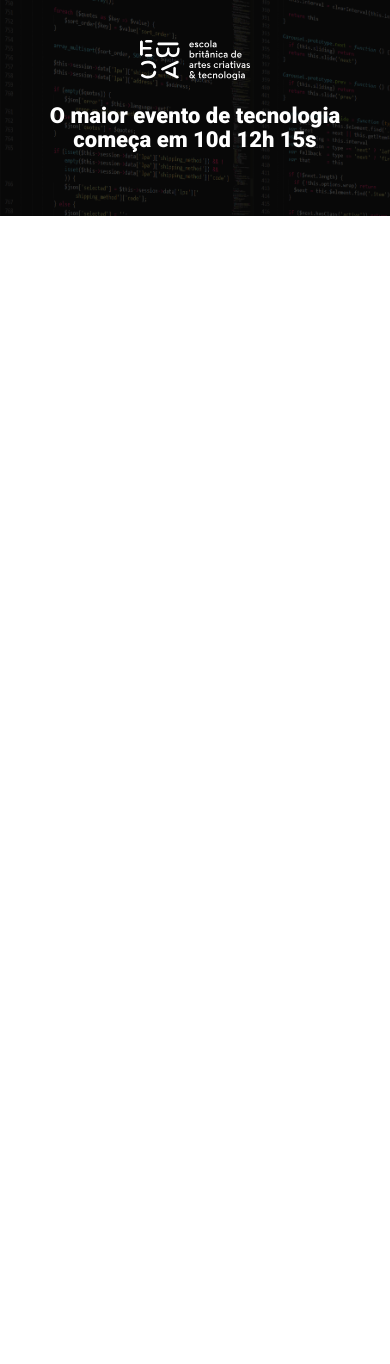
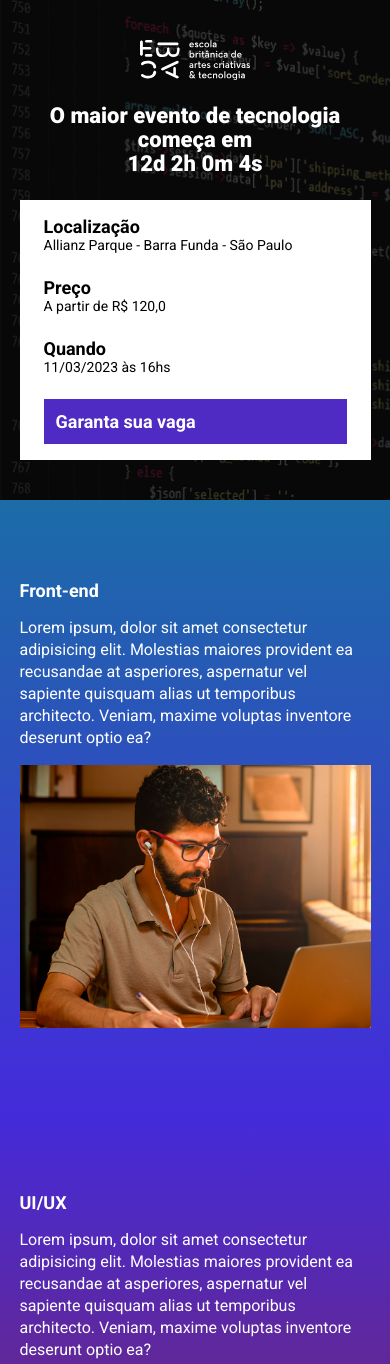
Before and after one commit to oliveira-victor/ebac_tech_talks, a website built with Parcel: page src/index.html in a window 390 px wide. Shown: the top 1364 px of the page. Before the commit the page ends 844 px from the top, so only its background shows below. Built offline with nearby package versions, Linux system fonts and the light colour scheme.

Commit message:
criando a contagem regressiva

```diff
--- a/package.json
+++ b/package.json
@@ -2,9 +2,9 @@
   "name": "ebac_talks",
   "version": "1.0.0",
   "description": "",
-  "main": "index.js",
   "scripts": {
     "dev": "parcel src/index.html src/styles/main.scss src/scripts/main.js",
+    "build": "parcel build src/index.html",
     "test": "echo \"Error: no test specified\" && exit 1"
   },
   "keywords": [],
--- a/src/index.html
+++ b/src/index.html
@@ -10,17 +10,82 @@
     <link rel="preconnect" href="https://fonts.gstatic.com" crossorigin>
     <link href="https://fonts.googleapis.com/css2?family=Roboto:wght@400;700;900&display=swap" rel="stylesheet">
     <link rel="stylesheet" href="styles/main.scss">
+    <link rel="stylesheet" href="https://unpkg.com/aos@next/dist/aos.css" />
 </head>
 <body>
     <header class="hero">
         <div class="container">
             <img class="hero__logo" src="./images/ebac_logo.svg" alt="Ebac">
             <p class="hero__text">
-                O maior evento de tecnologia começa em 10d 12h 15s
+                O maior evento de tecnologia começa em<br> <span id="contador"></span>
             </p>
+            <div class="infos-bar">
+                <ul class="infos-bar__infos">
+                    <li class="infos-bar__infos__item">
+                        <b>Localização</b>
+                        Allianz Parque - Barra Funda - São Paulo
+                    </li>
+                    <li class="infos-bar__infos__item">
+                        <b>Preço</b>
+                        A partir de R$ 120,0
+                    </li>
+                    <li class="infos-bar__infos__item">
+                        <b>Quando</b>
+                        11/03/2023 às 16hs
+                    </li>
+                </ul>
+                <a href="#" class="button button--primary">
+                    Garanta sua vaga
+                </a>
+            </div>
         </div>
     </header>
+    <section class="event event--frontend">
+        <div class="container" data-aos="fade-right">
+            <div class="event__details">
+                <h2 class="event__details__title">Front-end</h2>
+                <p class="event__details__description">
+                    Lorem ipsum, dolor sit amet consectetur adipisicing elit. Molestias maiores provident ea recusandae at asperiores, aspernatur vel sapiente quisquam alias ut temporibus architecto. Veniam, maxime voluptas inventore deserunt optio ea?
+                </p>
+            </div>
+            <img class="event__image" src="./images/frontend.png" alt="Front-end">
+        </div>
+    </section>
+    <section class="event event--ui-ux event--image-left">
+        <div class="container" data-aos="fade-left">
+            <div class="event__details">
+                <h2 class="event__details__title">UI/UX</h2>
+                <p class="event__details__description">
+                    Lorem ipsum, dolor sit amet consectetur adipisicing elit. Molestias maiores provident ea recusandae at asperiores, aspernatur vel sapiente quisquam alias ut temporibus architecto. Veniam, maxime voluptas inventore deserunt optio ea?
+                </p>
+            </div>
+            <img class="event__image" src="./images/frontend.png" alt="Front-end">
+        </div>
+    </section>
+    <section class="event event--data-science">
+        <div class="container" data-aos="fade-right">
+            <div class="event__details">
+                <h2 class="event__details__title">Data science</h2>
+                <p class="event__details__description">
+                    Lorem ipsum, dolor sit amet consectetur adipisicing elit. Molestias maiores provident ea recusandae at asperiores, aspernatur vel sapiente quisquam alias ut temporibus architecto. Veniam, maxime voluptas inventore deserunt optio ea?
+                </p>
+            </div>
+            <img class="event__image" src="./images/frontend.png" alt="Front-end">
+        </div>
+    </section>
+    <section class="event event--backend event--image-left">
+        <div class="container" data-aos="fade-left">
+            <div class="event__details">
+                <h2 class="event__details__title">Back-end</h2>
+                <p class="event__details__description">
+                    Lorem ipsum, dolor sit amet consectetur adipisicing elit. Molestias maiores provident ea recusandae at asperiores, aspernatur vel sapiente quisquam alias ut temporibus architecto. Veniam, maxime voluptas inventore deserunt optio ea?
+                </p>
+            </div>
+            <img class="event__image" src="./images/frontend.png" alt="Front-end">
+        </div>
+    </section>
 
+    <script src="https://unpkg.com/aos@next/dist/aos.js"></script>
     <script src="./scripts/main.js"></script>
 </body>
 </html>
--- a/src/scripts/main.js
+++ b/src/scripts/main.js
@@ -1 +1,28 @@
-console.log("Olá mundo")
+AOS.init();
+
+const dataDoEvento = new Date("Mar 11, 2023 16:00:00");
+const timeStampDoEvento = dataDoEvento.getTime();
+
+const contaAsHoras = setInterval(function() {
+    const agora = new Date();
+    const timeStampAtual = agora.getTime();
+
+    const distanciaAteOEvento = timeStampDoEvento - timeStampAtual;
+
+    const diaEmMs = 1000 * 60 * 60 * 24;
+    const horasEmMs = 100 * 60 * 60
+    const minutoEmMs = 1000 * 60
+
+    const diasAteOEvento = Math.floor(distanciaAteOEvento / diaEmMs);
+    const horasAteOEvento = Math.floor((distanciaAteOEvento % diaEmMs) / horasEmMs);
+    const minutosAteOEvento = Math.floor((distanciaAteOEvento % horasEmMs) / minutoEmMs);
+    const segundosAteOEvento = Math.floor((distanciaAteOEvento % minutoEmMs) / 1000);
+
+    document.getElementById('contador').innerHTML = `${diasAteOEvento}d ${horasAteOEvento}h ${minutosAteOEvento}m ${segundosAteOEvento}s`;
+
+    if (distanciaAteOEvento < 0) {
+        clearInterval(contaAsHoras);
+        document.getElementById('contador').innerHTML = 'Evento expirado';
+
+    }
+}, 1000);
--- /dev/null
+++ b/src/styles/_event.scss
@@ -0,0 +1,64 @@
+@use 'variables';
+
+.event {
+    padding: 80px 0;
+
+    &--frontend {
+        background-image: linear-gradient(variables.$blue1, variables.$blue2);
+    }
+
+    &--ui-ux {
+        background-image: linear-gradient(variables.$blue2, variables.$pink);
+    }
+
+    &--data-science {
+        background-image: linear-gradient(variables.$pink, variables.$yellow);
+    }
+
+    &--backend {
+        background-image: linear-gradient(variables.$yellow, variables.$pink);
+    }
+
+    &--image-left {
+        .container {
+            flex-direction: row-reverse;
+        }
+    }
+
+    .container {
+        display: flex;
+        gap: 40px;
+    }
+
+    &__image {
+        max-width: 360px;
+    }
+
+    &__details {
+        &__title {
+            font-size: 18px;
+            font-weight: bold;
+            margin-bottom: 16px;
+            margin-bottom: 16px;
+        }
+
+        &__description {
+            line-height: 22px;
+        }
+    }
+
+    @media (max-width: 640px) {
+        .container {
+            display: block;
+        }
+
+        &__image {
+            width: 100%;
+        }
+
+        &__details {
+            margin-right: 0;
+            margin-bottom: 16px;
+        }
+    }
+}
--- a/src/styles/_hero.scss
+++ b/src/styles/_hero.scss
@@ -1,3 +1,5 @@
+@use 'variables';
+
 .hero {
     padding-top: 64px;
     padding-bottom: 100px;
@@ -16,7 +18,7 @@
         left: 0;
         width: 100%;
         height: 100%;
-        background-color: #000;
+        background-color: variables.$secondatryTextColor;
         content: '';
         opacity: .7;
     }
--- /dev/null
+++ b/src/styles/_variables.scss
@@ -0,0 +1,8 @@
+$textColor: #fff;
+$secondatryTextColor: #000;
+
+$blue1: #1B6CA7;
+$blue2: #442BDB;
+$pink: #89223B;
+$yellow: #9C791D;
+$purple: #4F2AC3
--- /dev/null
+++ b/src/styles/components/_buttons.scss
@@ -0,0 +1,25 @@
+@use '../variables';
+
+.button {
+    padding: 12px;
+    font-size: 18px;
+    font-weight: bold;
+    text-decoration: none;
+    text-align: center;
+    white-space: nowrap;
+
+    &--primary {
+        color: #fff;
+        background-color: variables.$purple;
+    }
+
+    @media (max-width: 640px) {
+        display: block;
+        width: 100%;
+    }
+
+    @media (max-width: 1024px) {
+        display: flex;
+        align-items: center;
+    }
+}
--- /dev/null
+++ b/src/styles/components/_infos_bar.scss
@@ -0,0 +1,42 @@
+@use '../variables';
+
+.infos-bar {
+    padding: 16px 24px;
+    background-color: variables.$textColor;
+    display: flex;
+    justify-content: space-between;
+
+    &__infos {
+        display: flex;
+        gap: 40px;
+
+        &__item {
+            font-size: 14px;
+            color: variables.$secondatryTextColor;
+
+            b {
+                color: variables.$secondatryTextColor;
+                font-size: 18px;
+                display: block;
+            }
+        }
+    }
+
+    @media (max-width: 640px) {
+        display: block;
+
+        &__infos {
+            display: block;
+
+            &__item {
+                margin-bottom: 24px;
+            }
+        }
+    }
+
+    @media (max-width: 1024px) {
+        &__infos {
+            gap: 16px;
+        }
+    }
+}
--- a/src/styles/main.scss
+++ b/src/styles/main.scss
@@ -1,11 +1,16 @@
 @use 'hero';
+@use 'components/infos_bar';
+@use 'components/buttons';
+@use 'event';
+@use 'variables';
 
 * {
     margin: 0;
     padding: 0;
     box-sizing: border-box;
     font-family: roboto, sans-serif;
-    color: #fff;
+    color: variables.$textColor;
+    list-style: none;
 }
 
 .container {
```
